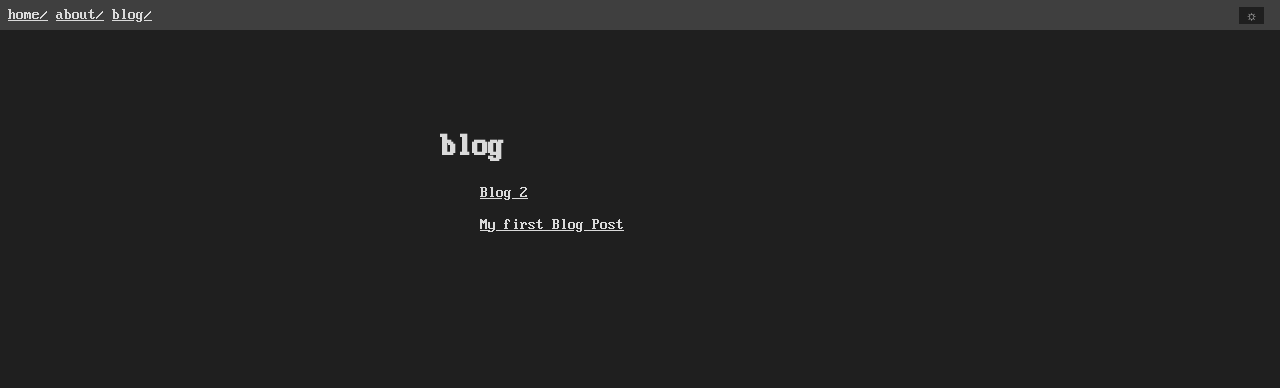
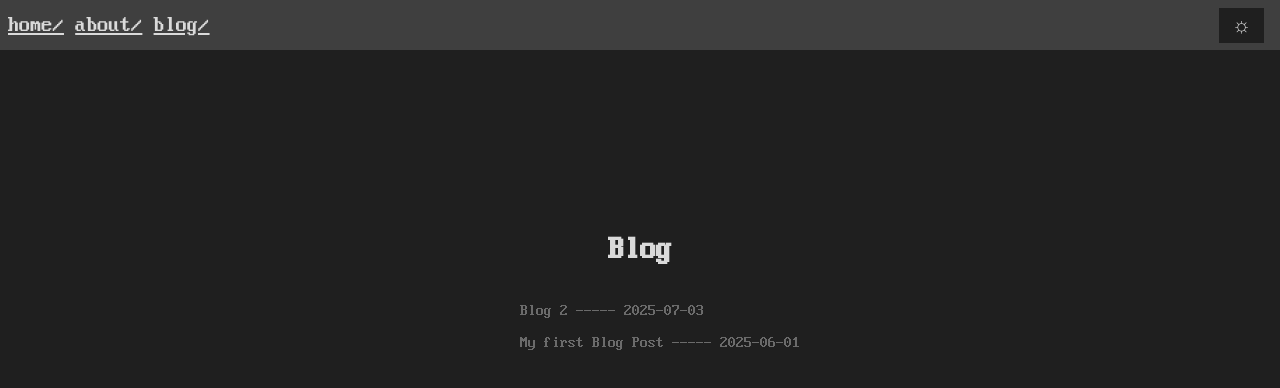
Before and after one commit to au-ra1/aura.github.io, an Astro site: page /blog/blog in a window 1280 px wide. Built offline with nearby package versions, Linux system fonts and the light colour scheme; Astro itself is replaced by a stand-in of ours.

Commit message:
add 88x31s and format blog dates

```diff
--- a/src/components/ChangeTheme.astro
+++ b/src/components/ChangeTheme.astro
@@ -52,7 +52,9 @@ function getLocalStorageTheme(theme: string, defaultV: "dark"): "dark" {
 <style>
     button {
 
-        width: 25px;
+        width: 45px;
+        height: 35px;
+        font-size: 1.3rem;
         justify-content: center;
         border-width: 1px;
         border-color: var(--colour-changeTheme);
--- a/src/components/NavBar.astro
+++ b/src/components/NavBar.astro
@@ -11,8 +11,8 @@ import ChangeTheme from "./ChangeTheme.astro";
         justify-content: space-between;
         background-color: var(--colour-nav);
 
-        height: 30px;
-        font-size: 1rem;
+        height: 50px;
+        font-size: 1.4rem;
         align-items: center;
     }
     a {
--- a/src/components/PageTemplate.astro
+++ b/src/components/PageTemplate.astro
@@ -22,19 +22,28 @@ const { title } = Astro.props;
         margin: 10vh;
         height: 70vh;
         display: flex;
+        justify-content: center;
+        align-items: center;
         flex-direction: column;
-        justify-content: top;
-        align-items: center;
+
        }
 
        .contentContainer {
-        display: inline-block;
-        width: 50vh;
-
+        display: flex;
+        justify-content: top;
+        flex-direction: column;
+        width: 70vh;
+        margin-bottom: 30vh;
        }
 
 
+
+
        .mainText {
+        display: flex;
+        flex-direction: column;
+        justify-content: center;
+        align-items: center;
 
        }
     </style>
--- a/src/content/blog/1.md
+++ b/src/content/blog/1.md
@@ -1,6 +1,6 @@
 ---
 title: "My first Blog Post"
 description: "An introduction to my blog"
-date: 2025-06-18
+date: 2025-06-30
 ---
 Lorem ipsum dolor sit amet, consectetur adipiscing elit. Pellentesque vel erat egestas, ullamcorper mauris sit amet, dapibus est. Suspendisse ipsum turpis, auctor facilisis est posuere, aliquet fermentum lacus. Morbi ut orci mi. Sed vitae orci vitae est ornare scelerisque. Aenean dignissim odio erat, ut auctor erat fermentum eget. Sed ac tempor urna, sed rhoncus nulla. Duis laoreet quis arcu ac tristique. In dolor elit, convallis eu laoreet vitae, pharetra vitae odio. Nunc maximus quis mi sed varius. Morbi aliquam varius ipsum ut vulputate. Praesent a porttitor magna. Pellentesque vel nisi lacinia, bibendum augue et, pretium lacus. Vestibulum volutpat lacus condimentum enim congue consectetur eget vitae tortor. Nullam eleifend diam vel metus lobortis efficitur.
--- a/src/content/blog/2.md
+++ b/src/content/blog/2.md
@@ -1,5 +1,5 @@
 ---
 title: "Blog 2"
 description: "Pathfinding"
-date: 2025-06-19
+date: 2025-07-30
 ---
--- a/src/pages/about.astro
+++ b/src/pages/about.astro
@@ -15,8 +15,14 @@ import PageTemplate from "../components/PageTemplate.astro";
         .ul {
             padding-top: 20px;
         }
+        p {
+            font-size: 1.2rem;
+        }
+        ul {
+            font-size: 1.2rem;
+        }
     </style>
-<p>Hello! I'm John, a 20-something programmer and software developer based in the UK. </p>
+<p>Hello! I'm John, a 20-something programmer and software developer based in the UK. My main prgramming interests are back-end development, load-balancing, simulations and system design. </p>
 
     <div class = "container">
         <div class="column">
--- a/src/pages/blog/blog.astro
+++ b/src/pages/blog/blog.astro
@@ -1,22 +1,53 @@
 ---
 function sort(arg0: (a: any, b: any) => number) {
-throw new Error("Function not implemented.");
+throw new Error("Function not exist");
 }
+
 
 import PageTemplate from "../../components/PageTemplate.astro"
 import { getCollection } from "astro:content";
 const posts = await getCollection("blog");
   posts.sort((a, b) => b.data.date.getTime() - a.data.date.getTime());
 
+function formatDate(dateString) {
+  let date = new Date(dateString)
+  const year = date.getFullYear();
+  let month = date.getMonth() + 1;
+  let day = date.getDay();
+
+  if (month < 10) {
+    month = "0" + month;
+  }
+  if (day < 10) {
+    day = "0" + day;
+  }
+
+  return ` ----- ${year}-${month}-${day}`;
+}
 ---
+<style>
+   a:link {
+  color:  rgb(107, 107, 107);
+  background-color: transparent;
+  text-decoration: none;
 
+   }
+   a:hover {
+  color:  rgb(170, 170, 170);
+  background-color: transparent;
+  text-decoration: underline;
+}
+</style>
 <PageTemplate title = "blog">
-  <h1>blog</h1>
+  <h1>Blog</h1>
+  <div style="align-items: left; justify-content: left;">
    {posts.map(post => (
-      <ul>
-         <a href={`/blog/${post.slug}`}>{post.data.title}</a>
+
+      <ul style=>
+         <a href={`/blog/${post.slug}`}>{post.data.title} {formatDate(post.data.date)}</a>
       </ul>
+
     ))}
-
+  </div>
 
 </PageTemplate>
--- a/src/styles/global.css
+++ b/src/styles/global.css
@@ -3,7 +3,7 @@
     --colour-bg: #fcfbf2; /*background colour var*/
 		--colour: rgb(107, 107, 107);  /*text colour var*/
 		--colour-nav: #f1eee1;  /*Navbar background colour var*/
-    --colour-changeTheme:  #e0c0d2; /* themechange button border colour */
+    --colour-border: #c6c7bd; /* border colour for centre box */
 
        }
 
@@ -11,7 +11,7 @@
     --colour-bg: #1f1f1f;
 		--colour: rgb(218, 218, 218);
 		--colour-nav: #3f3f3f;
-    --colour-changeTheme:  #333333;
+    --colour-border: #5a5a5a;
     }
 
 body {
@@ -49,15 +49,16 @@ a:active {
 } */
 
 
-
-
-
+.pixelated {
+  image-rendering: pixelated;
+}
 
 @font-face {
 			font-family: 'Web IBM VGA 8x16';
 			font-style: normal;
 			font-weight: 400;
 			src: url(/fonts/WebPlus_IBM_VGA_8x16.woff) format('woff');
+      font-size: 1.4;
 		}
 	.custom-font     { font-family: 'Web IBM VGA 8x16';
  }
```
Also changed, not shown: src/pages/index.astro (+16 -19 lines), public/8831s/aura.png (added), public/8831s/hl.png (added), public/8831s/linuxmint.gif (added), public/8831s/tt.png (added), public/df.png (added).
